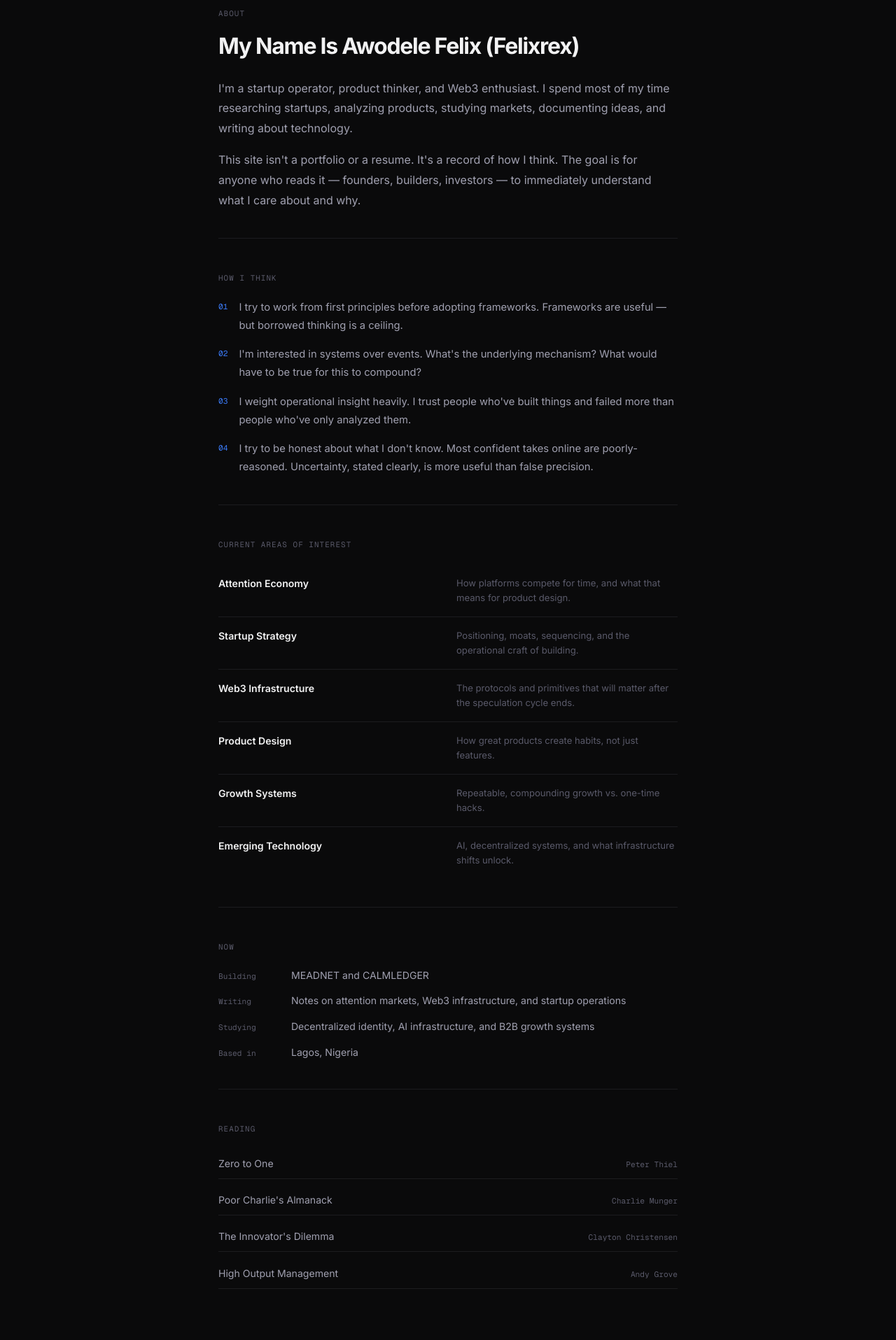
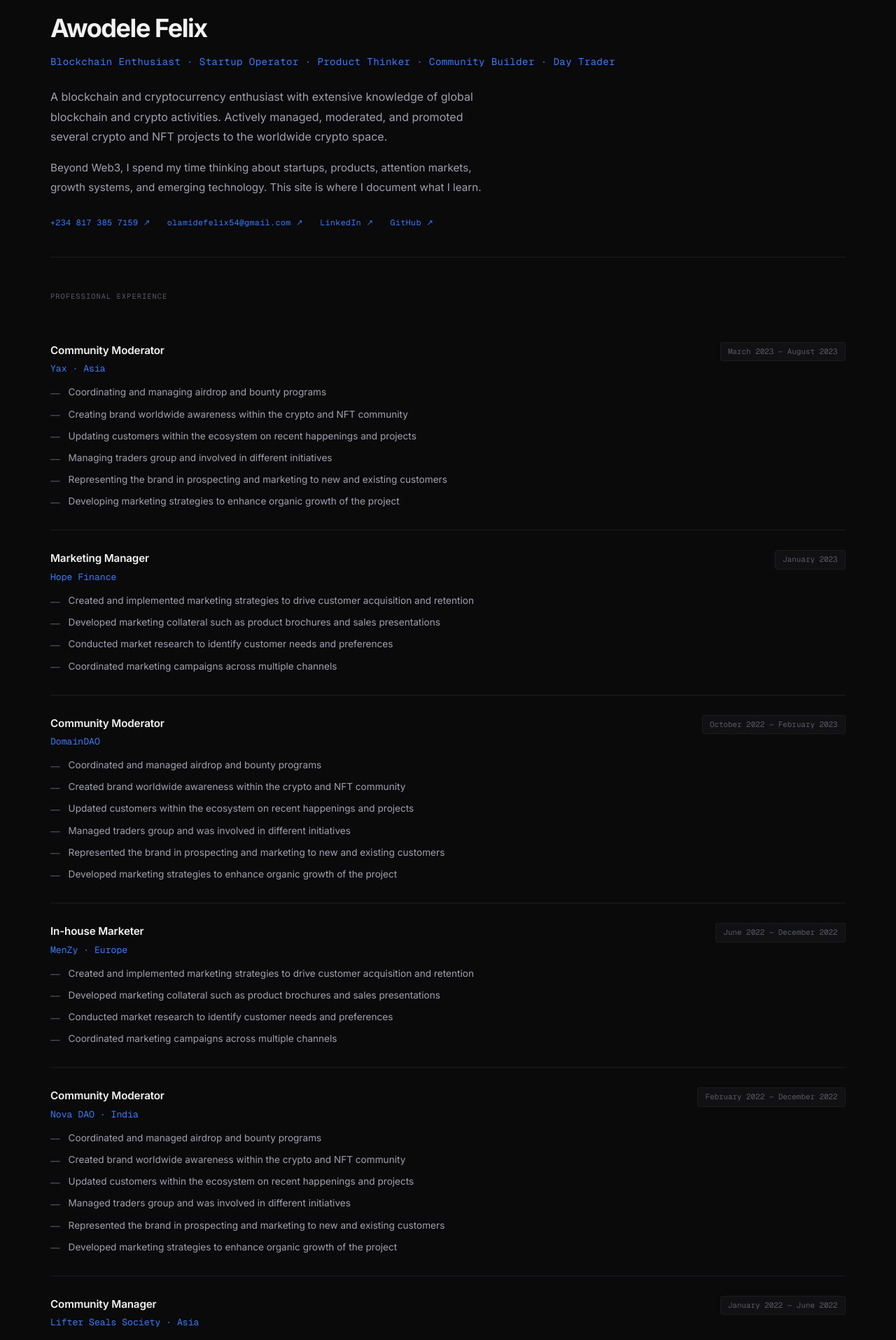
Before and after one commit to Felixrex82/operators-notes, a Next.js app: page /about in a window 1280 px wide. Shown: the part 105-2020 px from the top of the page at 70% size. Built offline with nearby package versions, Linux system fonts and the light colour scheme.

Commit message:
Revise About page with updated content and metadata
Updated the About page to reflect new professional experiences, interests, and projects. Removed the reading section and enhanced the metadata description.

```diff
--- a/app/about/page.tsx
+++ b/app/about/page.tsx
@@ -1,10 +1,121 @@
-export const metadata = {
-  title: "About",
-  description: "How Felix thinks, what he works on, and what he's learning.",
-};
+import Link from "next/link";
+
+const experience = [
+  {
+    company: "Yax",
+    role: "Community Moderator",
+    location: "Asia",
+    period: "March 2023 — August 2023",
+    bullets: [
+      "Coordinating and managing airdrop and bounty programs",
+      "Creating brand worldwide awareness within the crypto and NFT community",
+      "Updating customers within the ecosystem on recent happenings and projects",
+      "Managing traders group and involved in different initiatives",
+      "Representing the brand in prospecting and marketing to new and existing customers",
+      "Developing marketing strategies to enhance organic growth of the project",
+    ],
+  },
+  {
+    company: "Hope Finance",
+    role: "Marketing Manager",
+    location: "",
+    period: "January 2023",
+    bullets: [
+      "Created and implemented marketing strategies to drive customer acquisition and retention",
+      "Developed marketing collateral such as product brochures and sales presentations",
+      "Conducted market research to identify customer needs and preferences",
+      "Coordinated marketing campaigns across multiple channels",
+    ],
+  },
+  {
+    company: "DomainDAO",
+    role: "Community Moderator",
+    location: "",
+    period: "October 2022 — February 2023",
+    bullets: [
+      "Coordinated and managed airdrop and bounty programs",
+      "Created brand worldwide awareness within the crypto and NFT community",
+      "Updated customers within the ecosystem on recent happenings and projects",
+      "Managed traders group and was involved in different initiatives",
+      "Represented the brand in prospecting and marketing to new and existing customers",
+      "Developed marketing strategies to enhance organic growth of the project",
+    ],
+  },
+  {
+    company: "MenZy",
+    role: "In-house Marketer",
+    location: "Europe",
+    period: "June 2022 — December 2022",
+    bullets: [
+      "Created and implemented marketing strategies to drive customer acquisition and retention",
+      "Developed marketing collateral such as product brochures and sales presentations",
+      "Conducted market research to identify customer needs and preferences",
+      "Coordinated marketing campaigns across multiple channels",
+    ],
+  },
+  {
+    company: "Nova DAO",
+    role: "Community Moderator",
+    location: "India",
+    period: "February 2022 — December 2022",
+    bullets: [
+      "Coordinated and managed airdrop and bounty programs",
+      "Created brand worldwide awareness within the crypto and NFT community",
+      "Updated customers within the ecosystem on recent happenings and projects",
+      "Managed traders group and was involved in different initiatives",
+      "Represented the brand in prospecting and marketing to new and existing customers",
+      "Developed marketing strategies to enhance organic growth of the project",
+    ],
+  },
+  {
+    company: "Lifter Seals Society",
+    role: "Community Manager",
+    location: "Asia",
+    period: "January 2022 — June 2022",
+    bullets: [
+      "Assisted in creating and implementing community management strategies",
+      "Managed community engagement and outreach efforts",
+      "Coordinated community events and initiatives",
+      "Maintained communication with community members and responded to inquiries",
+    ],
+  },
+];
+
+const additionalExperience = [
+  { role: "Founder", company: "ModArena" },
+  { role: "Content Writer", company: "FameWeb" },
+  { role: "Freelancer", company: "Independent" },
+  { role: "Researcher", company: "Independent" },
+];
+
+const skills = [
+  "In-house marketing & community management",
+  "Blockchain education and advocacy",
+  "Social media marketing & SEO",
+  "Microsoft Office Suite (Word, PowerPoint, Excel)",
+  "Content writing",
+  "Cryptocurrency project research & analysis",
+];
+
+const projects = [
+  {
+    name: "MEADNET",
+    status: "Active",
+    description: "A decentralized network infrastructure project exploring peer-to-peer connectivity at scale.",
+    thesis: "Connectivity should be a primitive, not a product.",
+    href: "/projects",
+  },
+  {
+    name: "CALMLEDGER",
+    status: "Building",
+    description: "A personal finance intelligence layer that makes your financial data actually useful.",
+    thesis: "Financial clarity shouldn't require a finance degree.",
+    href: "/projects",
+  },
+];
 
 const interests = [
-  { area: "Attention Economy", detail: "How platforms compete for time, and what that means for product design." },
+  { area: "Attention Economy", detail: "How platforms compete for time and what that means for product design." },
   { area: "Startup Strategy", detail: "Positioning, moats, sequencing, and the operational craft of building." },
   { area: "Web3 Infrastructure", detail: "The protocols and primitives that will matter after the speculation cycle ends." },
   { area: "Product Design", detail: "How great products create habits, not just features." },
@@ -12,74 +123,176 @@ const interests = [
   { area: "Emerging Technology", detail: "AI, decentralized systems, and what infrastructure shifts unlock." },
 ];
 
-const reading = [
-  { title: "Zero to One", author: "Peter Thiel" },
-  { title: "Poor Charlie's Almanack", author: "Charlie Munger" },
-  { title: "The Innovator's Dilemma", author: "Clayton Christensen" },
-  { title: "High Output Management", author: "Andy Grove" },
-];
+export const metadata = {
+  title: "About",
+  description: "Awodele Felix — blockchain enthusiast, startup operator, day trader, product thinker, and community builder.",
+};
 
 export default function AboutPage() {
   return (
-    <div style={{ paddingTop: "52px" }}>
-      <div style={{ maxWidth: "1200px", margin: "0 auto", padding: "0 2rem" }}>
-        <div style={{ display: "grid", gridTemplateColumns: "1fr min(65ch, 100%) 1fr" }}>
-          <div />
-          <div style={{ padding: "4rem 0 6rem" }}>
+    <div className="page-wrap">
+      <div className="container" style={{ paddingTop: "2.5rem", paddingBottom: "5rem" }}>
+
         {/* Header */}
         <div style={{ marginBottom: "3rem", borderBottom: "1px solid var(--border)", paddingBottom: "2.5rem" }}>
-              <p style={{ fontFamily: "'Geist Mono', monospace", fontSize: "0.68rem", color: "var(--muted)", letterSpacing: "0.1em", marginBottom: "0.75rem" }}>
-                ABOUT
+          <p className="label">ABOUT</p>
+          <h1 style={{ fontSize: "clamp(1.75rem, 4vw, 2.25rem)", fontWeight: 700, color: "var(--primary)", letterSpacing: "-0.04em", marginBottom: "0.5rem" }}>
+            Awodele Felix
+          </h1>
+          <p style={{ fontSize: "0.88rem", color: "var(--accent)", fontFamily: "'Geist Mono', monospace", marginBottom: "1.5rem", letterSpacing: "0.03em" }}>
+            Blockchain Enthusiast · Startup Operator · Product Thinker · Community Builder · Day Trader
           </p>
-              <h1 style={{ fontSize: "2rem", fontWeight: 700, color: "var(--primary)", letterSpacing: "-0.04em", marginBottom: "1.25rem" }}>
-                My Name Is Awodele Felix (Felixrex)
-              </h1>
-              <p style={{ fontSize: "1rem", color: "var(--secondary)", lineHeight: 1.8, marginBottom: "1rem" }}>
-                I&apos;m a startup operator, product thinker, and Web3 enthusiast. I spend most of my time
-                researching startups, analyzing products, studying markets, documenting ideas, and writing
-                about technology.
+          <p style={{ fontSize: "1rem", color: "var(--secondary)", lineHeight: 1.8, marginBottom: "1rem", maxWidth: "640px" }}>
+            A blockchain and cryptocurrency enthusiast with extensive knowledge of global blockchain and crypto activities. Actively managed, moderated, and promoted several crypto and NFT projects to the worldwide crypto space.
           </p>
-              <p style={{ fontSize: "1rem", color: "var(--secondary)", lineHeight: 1.8 }}>
-                This site isn&apos;t a portfolio or a resume. It&apos;s a record of how I think. The goal is for
-                anyone who reads it — founders, builders, investors — to immediately understand what I
-                care about and why.
+          <p style={{ fontSize: "0.95rem", color: "var(--secondary)", lineHeight: 1.8, maxWidth: "640px" }}>
+            Beyond Web3, I spend my time thinking about startups, products, attention markets, growth systems, and emerging technology. This site is where I document what I learn.
+          </p>
+
+          {/* Contact row */}
+          <div style={{ display: "flex", gap: "1.5rem", flexWrap: "wrap", marginTop: "1.75rem" }}>
+            {[
+              { label: "+234 817 385 7159", href: "tel:+2348173857159" },
+              { label: "olamidefelix54@gmail.com", href: "mailto:olamidefelix54@gmail.com" },
+              { label: "LinkedIn", href: "https://www.linkedin.com/in/awodele-felix-1651021b2" },
+              { label: "GitHub", href: "https://github.com/Felixrex82" },
+            ].map(item => (
+              <a key={item.label} href={item.href} target={item.href.startsWith("http") ? "_blank" : undefined}
+                rel="noopener noreferrer" style={{
+                  fontFamily: "'Geist Mono', monospace", fontSize: "0.72rem",
+                  color: "var(--accent)", letterSpacing: "0.04em",
+                  textDecoration: "none", transition: "opacity 0.15s",
+                }}
+                onMouseEnter={e => (e.currentTarget.style.opacity = "0.7")}
+                onMouseLeave={e => (e.currentTarget.style.opacity = "1")}>
+                {item.label} ↗
+              </a>
+            ))}
+          </div>
+        </div>
+
+        <div style={{ display: "grid", gridTemplateColumns: "1fr", gap: "3rem" }}>
+
+          {/* Professional Experience */}
+          <section>
+            <p className="label" style={{ marginBottom: "1.75rem" }}>PROFESSIONAL EXPERIENCE</p>
+            <div style={{ display: "flex", flexDirection: "column", gap: "0" }}>
+              {experience.map((job, idx) => (
+                <div key={idx} style={{
+                  padding: "1.75rem 0",
+                  borderBottom: "1px solid var(--border)",
+                }}>
+                  <div style={{ display: "flex", justifyContent: "space-between", alignItems: "flex-start", flexWrap: "wrap", gap: "0.5rem", marginBottom: "0.75rem" }}>
+                    <div>
+                      <h3 style={{ fontSize: "0.95rem", fontWeight: 600, color: "var(--primary)", marginBottom: "0.2rem", letterSpacing: "-0.01em" }}>
+                        {job.role}
+                      </h3>
+                      <p style={{ fontSize: "0.82rem", color: "var(--accent)", fontFamily: "'Geist Mono', monospace" }}>
+                        {job.company}{job.location ? ` · ${job.location}` : ""}
                       </p>
                     </div>
-
-            {/* How I think */}
-            <section style={{ marginBottom: "3rem", paddingBottom: "2.5rem", borderBottom: "1px solid var(--border)" }}>
-              <p style={{ fontFamily: "'Geist Mono', monospace", fontSize: "0.68rem", color: "var(--muted)", letterSpacing: "0.1em", marginBottom: "1.25rem" }}>
-                HOW I THINK
-              </p>
-              <div style={{ display: "flex", flexDirection: "column", gap: "1rem" }}>
-                {[
-                  "I try to work from first principles before adopting frameworks. Frameworks are useful — but borrowed thinking is a ceiling.",
-                  "I'm interested in systems over events. What's the underlying mechanism? What would have to be true for this to compound?",
-                  "I weight operational insight heavily. I trust people who've built things and failed more than people who've only analyzed them.",
-                  "I try to be honest about what I don't know. Most confident takes online are poorly-reasoned. Uncertainty, stated clearly, is more useful than false precision.",
-                ].map((text, i) => (
-                  <div key={i} style={{ display: "flex", gap: "1rem" }}>
-                    <span style={{ fontFamily: "'Geist Mono', monospace", fontSize: "0.7rem", color: "var(--accent)", marginTop: "0.2rem", flexShrink: 0 }}>
-                      {String(i + 1).padStart(2, "0")}
+                    <span style={{
+                      fontFamily: "'Geist Mono', monospace", fontSize: "0.68rem",
+                      color: "var(--muted)", whiteSpace: "nowrap",
+                      background: "var(--surface)", padding: "0.25rem 0.65rem",
+                      borderRadius: "3px", border: "1px solid var(--border)",
+                    }}>
+                      {job.period}
                     </span>
-                    <p style={{ fontSize: "0.92rem", color: "var(--secondary)", lineHeight: 1.75 }}>{text}</p>
+                  </div>
+                  <ul style={{ paddingLeft: "0", listStyle: "none", display: "flex", flexDirection: "column", gap: "0.45rem" }}>
+                    {job.bullets.map((b, j) => (
+                      <li key={j} style={{ display: "flex", gap: "0.75rem", fontSize: "0.85rem", color: "var(--secondary)", lineHeight: 1.65 }}>
+                        <span style={{ color: "var(--muted)", flexShrink: 0, marginTop: "0.1rem" }}>—</span>
+                        {b}
+                      </li>
+                    ))}
+                  </ul>
                 </div>
               ))}
             </div>
           </section>
 
-            {/* Current interests */}
-            <section style={{ marginBottom: "3rem", paddingBottom: "2.5rem", borderBottom: "1px solid var(--border)" }}>
-              <p style={{ fontFamily: "'Geist Mono', monospace", fontSize: "0.68rem", color: "var(--muted)", letterSpacing: "0.1em", marginBottom: "1.25rem" }}>
-                CURRENT AREAS OF INTEREST
+          {/* Additional Work Experience */}
+          <section>
+            <p className="label" style={{ marginBottom: "1.25rem" }}>ADDITIONAL WORK EXPERIENCE</p>
+            <div style={{ display: "grid", gridTemplateColumns: "repeat(auto-fit, minmax(200px, 1fr))", gap: "1px", background: "var(--border)", border: "1px solid var(--border)", borderRadius: "6px", overflow: "hidden" }}>
+              {additionalExperience.map((item, i) => (
+                <div key={i} className="tile" style={{ padding: "1.1rem 1.25rem" }}>
+                  <p style={{ fontSize: "0.88rem", fontWeight: 600, color: "var(--primary)", marginBottom: "0.2rem" }}>{item.role}</p>
+                  <p style={{ fontSize: "0.78rem", color: "var(--muted)", fontFamily: "'Geist Mono', monospace" }}>{item.company}</p>
+                </div>
+              ))}
+            </div>
+          </section>
+
+          {/* Skills */}
+          <section>
+            <p className="label" style={{ marginBottom: "1.25rem" }}>SKILLS</p>
+            <div style={{ display: "flex", flexDirection: "column", gap: "0" }}>
+              {skills.map((skill, i) => (
+                <div key={i} style={{
+                  display: "flex", alignItems: "center", gap: "0.75rem",
+                  padding: "0.85rem 0",
+                  borderBottom: i < skills.length - 1 ? "1px solid var(--border)" : "none",
+                }}>
+                  <span style={{ color: "var(--accent)", fontFamily: "'Geist Mono', monospace", fontSize: "0.7rem", flexShrink: 0 }}>
+                    {String(i + 1).padStart(2, "0")}
+                  </span>
+                  <p style={{ fontSize: "0.88rem", color: "var(--secondary)" }}>{skill}</p>
+                </div>
+              ))}
+            </div>
+          </section>
+
+          {/* Education */}
+          <section>
+            <p className="label" style={{ marginBottom: "1.25rem" }}>EDUCATION</p>
+            <div style={{ padding: "1.5rem", background: "var(--surface)", border: "1px solid var(--border)", borderRadius: "6px" }}>
+              <h3 style={{ fontSize: "0.95rem", fontWeight: 600, color: "var(--primary)", marginBottom: "0.3rem" }}>
+                B.Ed Educational Management
+              </h3>
+              <p style={{ fontSize: "0.82rem", color: "var(--accent)", fontFamily: "'Geist Mono', monospace", marginBottom: "0.2rem" }}>
+                University of Ilorin
               </p>
+              <p style={{ fontSize: "0.78rem", color: "var(--muted)" }}>Kwara State, Nigeria</p>
+            </div>
+          </section>
+
+          {/* Projects */}
+          <section>
+            <p className="label" style={{ marginBottom: "1.25rem" }}>PROJECTS</p>
+            <div style={{ display: "flex", flexDirection: "column", gap: "1px", background: "var(--border)", border: "1px solid var(--border)", borderRadius: "6px", overflow: "hidden" }}>
+              {projects.map(project => (
+                <Link key={project.name} href={project.href} style={{ display: "block", padding: "1.5rem", background: "var(--surface)", textDecoration: "none", transition: "background 0.15s" }}
+                  onMouseEnter={e => (e.currentTarget.style.background = "#161618")}
+                  onMouseLeave={e => (e.currentTarget.style.background = "var(--surface)")}>
+                  <div style={{ display: "flex", justifyContent: "space-between", alignItems: "center", marginBottom: "0.5rem", gap: "0.5rem", flexWrap: "wrap" }}>
+                    <h3 style={{ fontFamily: "'Geist Mono', monospace", fontSize: "0.88rem", fontWeight: 600, color: "var(--primary)", letterSpacing: "0.05em" }}>
+                      {project.name}
+                    </h3>
+                    <span style={{
+                      fontFamily: "'Geist Mono', monospace", fontSize: "0.62rem",
+                      color: project.status === "Active" ? "#4ade80" : "var(--accent)",
+                      background: project.status === "Active" ? "rgba(74,222,128,0.1)" : "rgba(59,123,248,0.1)",
+                      padding: "0.2rem 0.55rem", borderRadius: "3px",
+                    }}>{project.status.toUpperCase()}</span>
+                  </div>
+                  <p style={{ fontSize: "0.82rem", color: "var(--secondary)", lineHeight: 1.65, marginBottom: "0.5rem" }}>{project.description}</p>
+                  <p style={{ fontSize: "0.78rem", color: "var(--muted)", fontStyle: "italic" }}>&ldquo;{project.thesis}&rdquo;</p>
+                </Link>
+              ))}
+            </div>
+          </section>
+
+          {/* Areas of Interest */}
+          <section>
+            <p className="label" style={{ marginBottom: "1.25rem" }}>AREAS OF INTEREST</p>
             <div style={{ display: "flex", flexDirection: "column", gap: "0" }}>
               {interests.map((item, i) => (
                 <div key={i} style={{
-                    display: "grid",
-                    gridTemplateColumns: "1fr 1fr",
-                    gap: "1.5rem",
-                    padding: "1rem 0",
+                  display: "grid", gridTemplateColumns: "1fr 1fr",
+                  gap: "1.5rem", padding: "1rem 0",
                   borderBottom: i < interests.length - 1 ? "1px solid var(--border)" : "none",
                 }}>
                   <p style={{ fontSize: "0.88rem", fontWeight: 600, color: "var(--primary)" }}>{item.area}</p>
@@ -90,10 +303,8 @@ export default function AboutPage() {
           </section>
 
           {/* Now */}
-            <section style={{ marginBottom: "3rem", paddingBottom: "2.5rem", borderBottom: "1px solid var(--border)" }}>
-              <p style={{ fontFamily: "'Geist Mono', monospace", fontSize: "0.68rem", color: "var(--muted)", letterSpacing: "0.1em", marginBottom: "1.25rem" }}>
-                NOW
-              </p>
+          <section>
+            <p className="label" style={{ marginBottom: "1.25rem" }}>NOW</p>
             <div style={{ display: "flex", flexDirection: "column", gap: "0.9rem" }}>
               {[
                 { label: "Building", value: "MEADNET and CALMLEDGER" },
@@ -101,8 +312,8 @@ export default function AboutPage() {
                 { label: "Studying", value: "Decentralized identity, AI infrastructure, and B2B growth systems" },
                 { label: "Based in", value: "Lagos, Nigeria" },
               ].map(item => (
-                  <div key={item.label} style={{ display: "flex", gap: "1.5rem", alignItems: "baseline" }}>
-                    <span style={{ fontFamily: "'Geist Mono', monospace", fontSize: "0.7rem", color: "var(--muted)", minWidth: "80px" }}>
+                <div key={item.label} style={{ display: "flex", gap: "1.5rem", alignItems: "baseline", flexWrap: "wrap" }}>
+                  <span style={{ fontFamily: "'Geist Mono', monospace", fontSize: "0.7rem", color: "var(--muted)", minWidth: "70px", flexShrink: 0 }}>
                     {item.label}
                   </span>
                   <span style={{ fontSize: "0.88rem", color: "var(--secondary)" }}>{item.value}</span>
@@ -111,22 +322,6 @@ export default function AboutPage() {
             </div>
           </section>
 
-            {/* Reading */}
-            <section>
-              <p style={{ fontFamily: "'Geist Mono', monospace", fontSize: "0.68rem", color: "var(--muted)", letterSpacing: "0.1em", marginBottom: "1.25rem" }}>
-                READING
-              </p>
-              <div style={{ display: "flex", flexDirection: "column", gap: "0.6rem" }}>
-                {reading.map(book => (
-                  <div key={book.title} style={{ display: "flex", justifyContent: "space-between", alignItems: "baseline", padding: "0.6rem 0", borderBottom: "1px solid var(--border)" }}>
-                    <p style={{ fontSize: "0.88rem", color: "var(--secondary)" }}>{book.title}</p>
-                    <p style={{ fontFamily: "'Geist Mono', monospace", fontSize: "0.7rem", color: "var(--muted)" }}>{book.author}</p>
-                  </div>
-                ))}
-              </div>
-            </section>
-          </div>
-          <div />
         </div>
       </div>
     </div>
```
Lines whose indentation alone changed are shown as unchanged.
